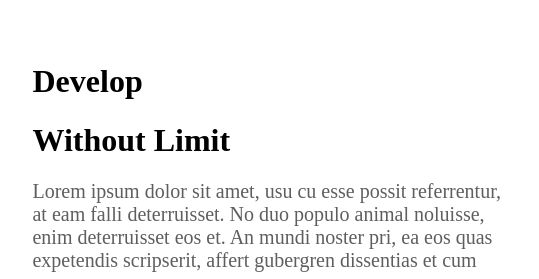
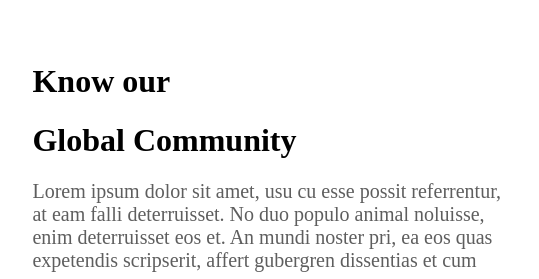
Before and after one commit to roshnirifa/assignment-1, a plain HTML site: page index.html in a window 1280 px wide. Shown: the part 1639-1918 px from the top of the page, 116-655 px from the left. Drawn offline with Linux system fonts and the light colour scheme; a web font is replaced by a local one.

Commit message:
community sloved

```diff
--- a/index.html
+++ b/index.html
@@ -86,8 +86,8 @@
     <div class="community">
 
         <div class="without-limit">
-            <h1>Develop </h1>
-            <h1>Without Limit</h1>
+            <h1>Know our</h1>
+            <h1>Global Community</h1>
             <p>
                 Lorem ipsum dolor sit amet, usu cu esse possit referrentur, at eam falli
                 deterruisset. No duo populo animal noluisse, enim deterruisset eos et. An
```
